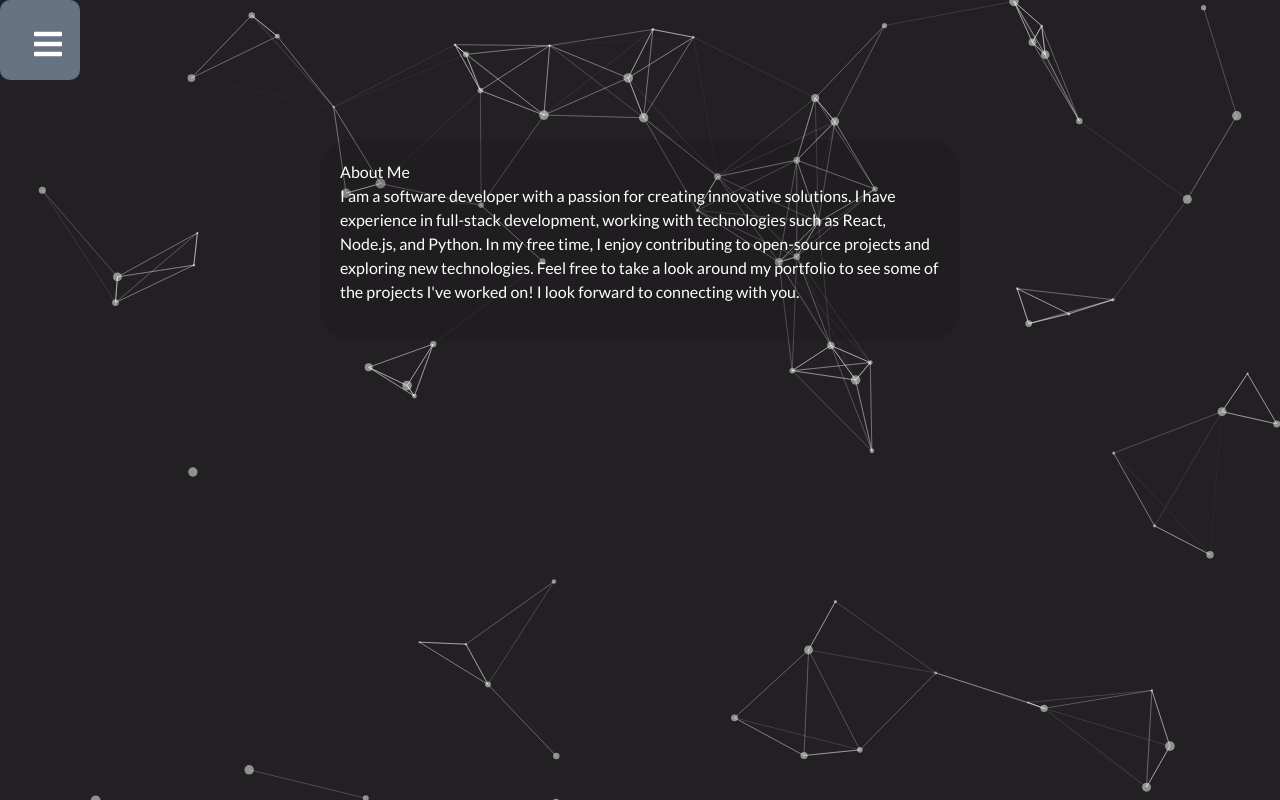
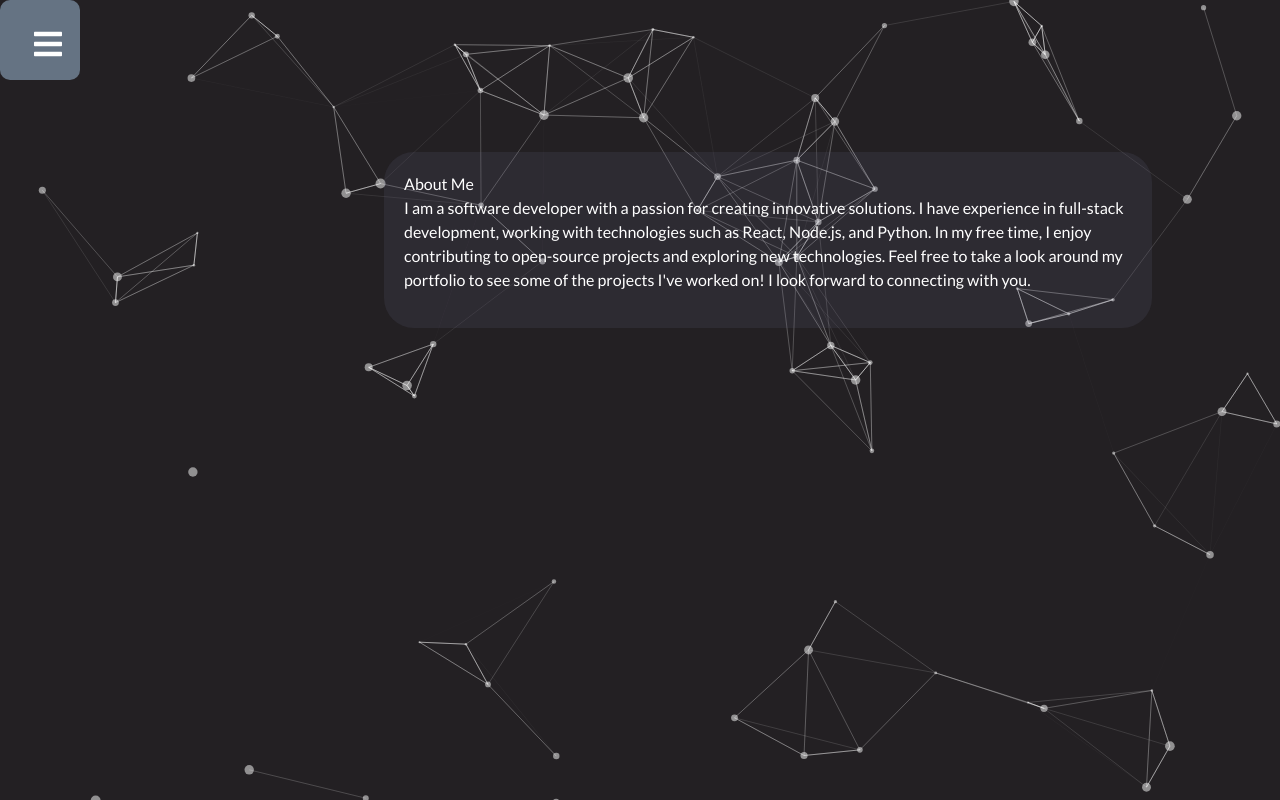
Before and after one commit to LeiNode/project-demos, a React (Vite) app in the folder Project Portfolio/: page / in a window 1280 px wide. Built offline with nearby package versions, Linux system fonts and the light colour scheme.

Commit message:
Added Title for Tab

```diff
--- a/Project Portfolio/src/components/SidebarData.tsx
+++ b/Project Portfolio/src/components/SidebarData.tsx
@@ -8,7 +8,7 @@ export const SidebarData = [
         cName: 'nav-text'
     },
     {
-        title: 'Convolutional Neural Network',
+        title: 'Convolutional Neural Network ',
         path: '/Project1',
         cName: 'nav-text'
     },
--- a/Project Portfolio/src/pages/Home.css
+++ b/Project Portfolio/src/pages/Home.css
@@ -1,10 +1,11 @@
 .content-container{
     position: absolute; /* Positions the text relative to the container */
     top: 30%; /* Center vertically */
-    left: 50%; /* Center horizontally */
+    left: 60%; /* Center horizontally */
+    width: 60%; /* Sets the width of the text container */
     transform: translate(-50%, -50%); /* Precisely centers the text */
     color: white; /* Ensures text is visible */
-    background-color: #110f1128; /* Optional: Adds a background for readability */
+    background-color: #6a6a8528; /* Optional: Adds a background for readability */
     padding: 20px;
     border-radius: 30px;
 }
```
